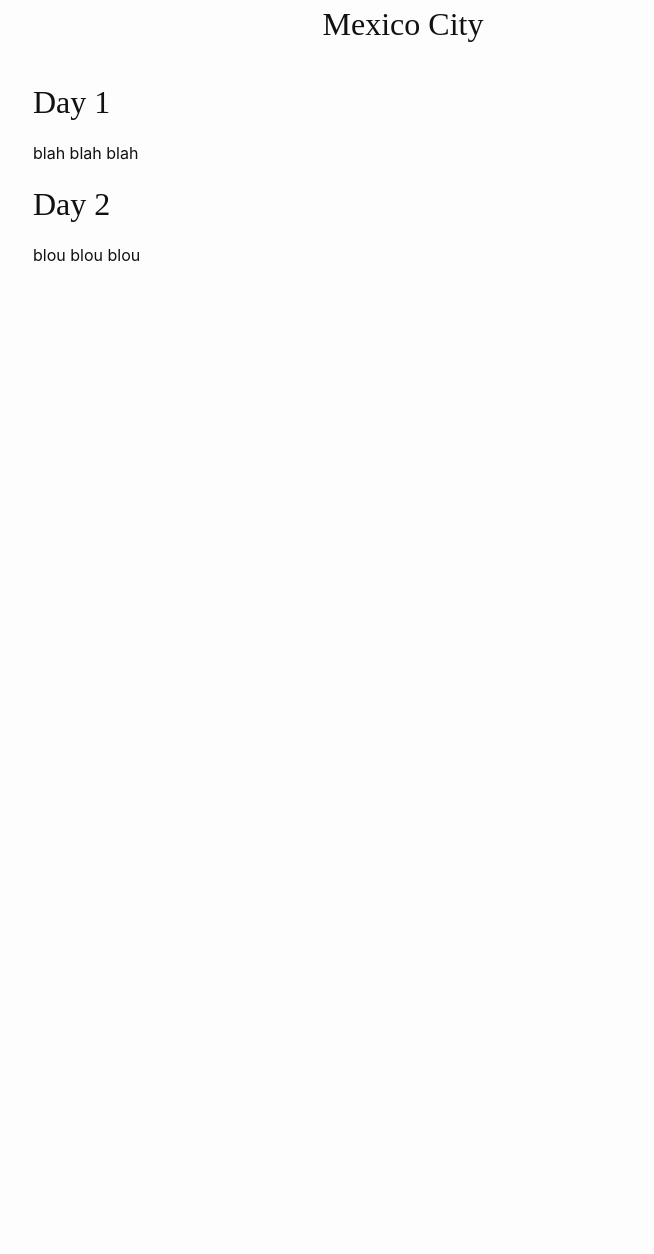
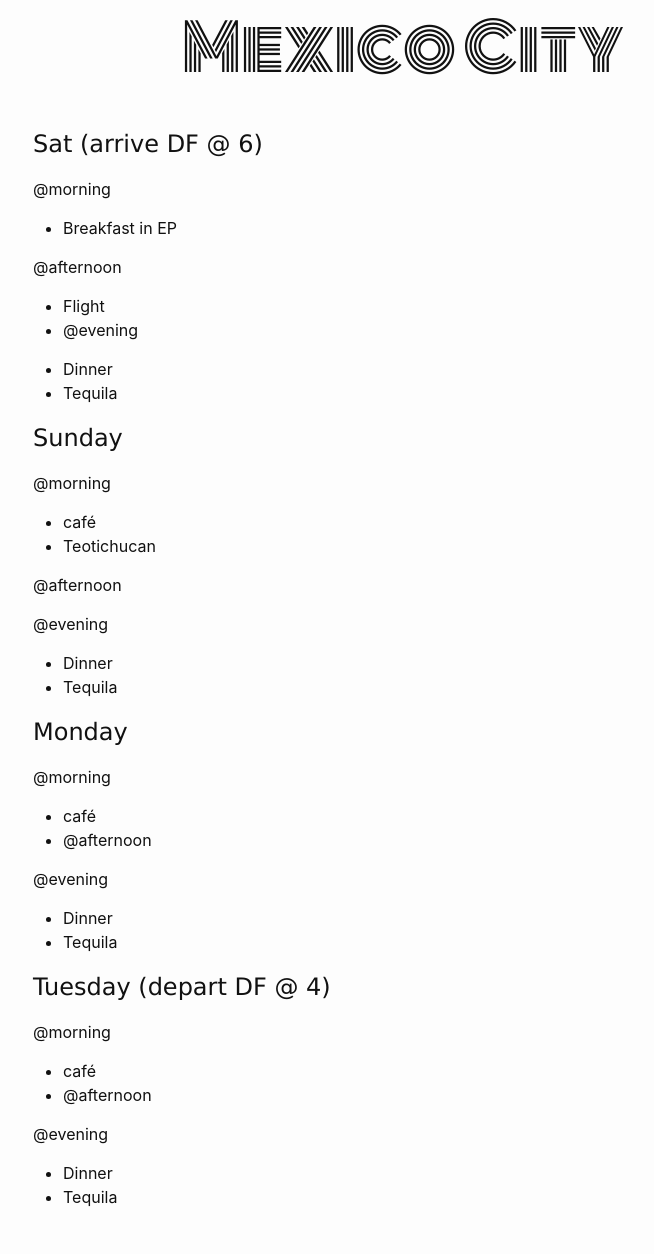
Before and after one commit to GRamirez2/mexicocity, a Jekyll site: the page built from index.md, in a window 1280 px wide. Shown: the whole page, without its empty margins (237-891 px from the left). Built offline with Jekyll 4.4.1, drawn with Linux system fonts in a browser that asks for light colours; some web fonts are replaced; before the commit the page ends 900 px from its top, so only the background shows below that.

Commit message:
set up for google pages and foresty

```diff
--- a/_includes/head.html
+++ b/_includes/head.html
@@ -4,6 +4,7 @@
   <meta name="viewport" content="width=device-width, initial-scale=1">
   {%- seo -%}
   <link href="https://fonts.googleapis.com/css?family=Chango&display=swap" rel="stylesheet">
+  <link href="https://fonts.googleapis.com/css?family=Monoton&display=swap" rel="stylesheet">
   <link rel="stylesheet" href="{{ "/assets/main.css" | relative_url }}">
   {%- feed_meta -%}
   {%- if jekyll.environment == 'production' and site.google_analytics -%}
--- a/_layouts/default.html
+++ b/_layouts/default.html
@@ -6,7 +6,16 @@
   <body>
 
     <!-- {%- include header.html -%} -->
-    <h1 style=" margin: auto;">{{ page.title }}</h1>
+
+      <h1 class="desktop" style=" margin: auto;">{{ page.title }}</h1>
+
+
+
+      <h1 class="mobile" style=" margin: auto;">{{ page.title_m_1 }}</h1>
+      <h1 class="mobile" style=" margin: auto;">{{ page.title_m_2 }}</h1>
+
+
+
 
     <main class="page-content" aria-label="Content">
       <div class="wrapper">
--- a/assets/main.scss
+++ b/assets/main.scss
@@ -5,5 +5,23 @@
 @import "minima";
 
 h1 {
-  font-family: 'Chango', cursive;
+  font-family: 'Monoton', cursive, Verdana, Tahoma;
+  font-size: 4em;
 }
+
+h2 {
+  font-family: 'Chango', cursive,  Verdana, Tahoma;
+}
+
+// Media Query
+@media only screen and (max-width: 600px) {
+  h1.desktop {
+    display: none;
+  }
+}
+
+@media only screen and (min-width: 600px) {
+  h1.mobile {
+    display: none;
+  }
+}
--- a/index.md
+++ b/index.md
@@ -1,10 +1,48 @@
 ---
 layout: default
 title: Mexico City
+title_m_1: Mexico
+title_m_2: City
 ---
 
-# Day 1
-blah blah blah
+## Sat (arrive DF @ 6)
+#### @morning
+- Breakfast in EP
 
-# Day 2
-blou blou blou
+#### @afternoon
+- Flight
+-
+#### @evening
+- Dinner
+- Tequila
+
+## Sunday
+#### @morning
+- café
+- Teotichucan
+
+#### @afternoon
+
+#### @evening
+- Dinner
+- Tequila
+
+## Monday
+#### @morning
+- café
+-
+#### @afternoon
+
+#### @evening
+- Dinner
+- Tequila
+
+## Tuesday (depart DF @ 4)
+#### @morning
+- café
+-
+#### @afternoon
+
+#### @evening
+- Dinner
+- Tequila
```
Also changed, not shown: 7 other files.
